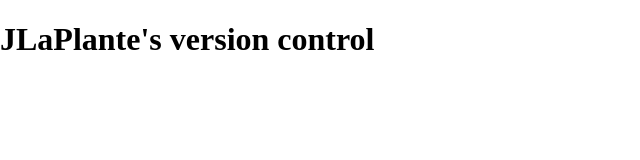
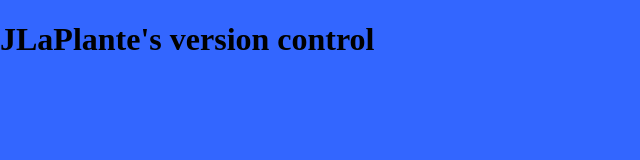
Before and after one commit to babbarf/Webtools-github-intro-LaPlante, a plain HTML site: page index.html in a window 1280 px wide. Shown: the whole page, without its empty margins (0-640 px from the left). Drawn offline with nearby package versions, Linux system fonts and the light colour scheme.

Commit message:
On background branch, changed color to blue
Used a blue that can be seen.

```diff
--- a/_css/main.css
+++ b/_css/main.css
@@ -8,6 +8,7 @@ html {
   -webkit-text-size-adjust: 100%;
 }
 html, body  {
+	background-color: #3366ff;
 	margin: 0;
 }
 /* Correct `block` display not defined in IE 8/9.*/
```
